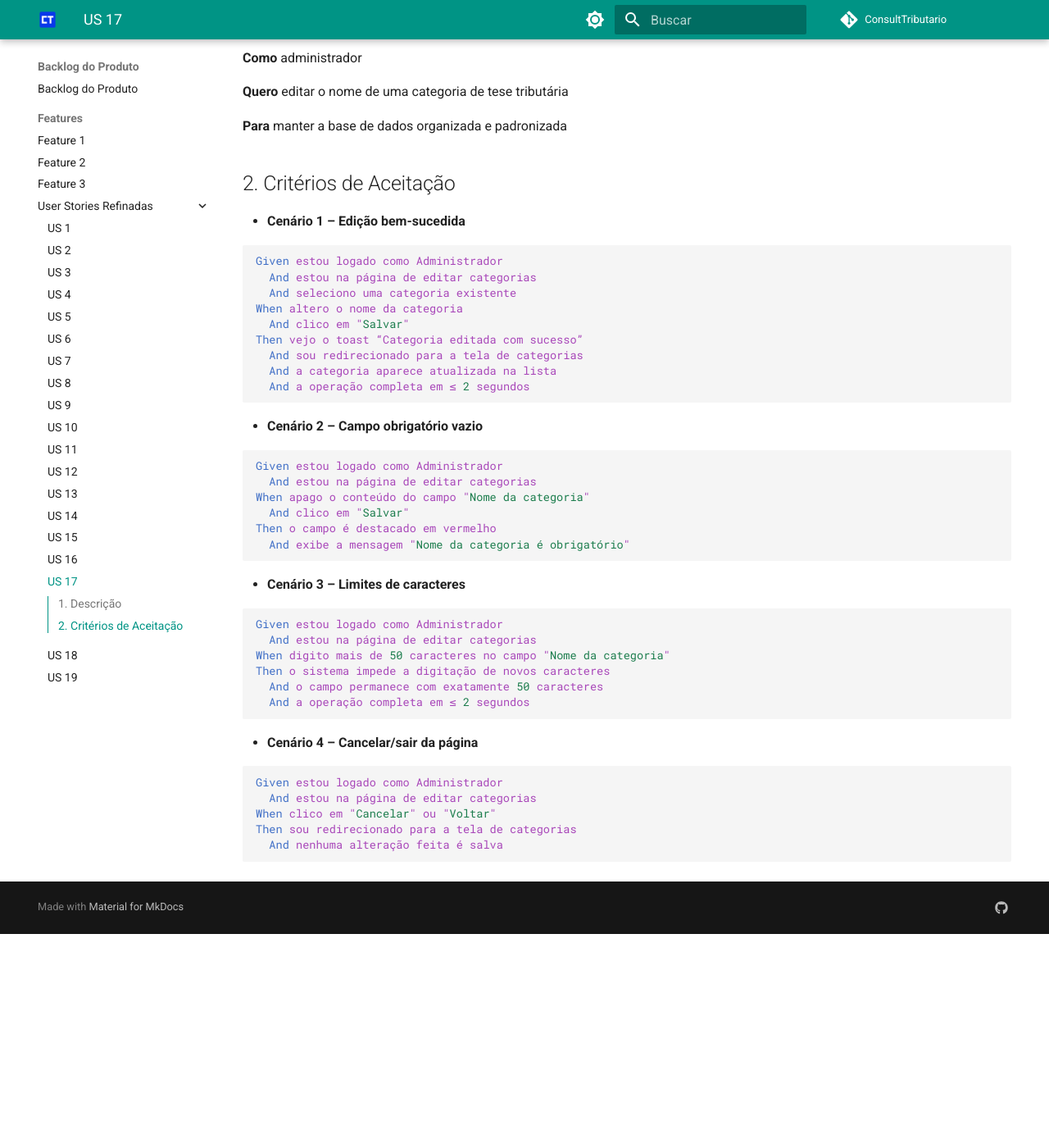
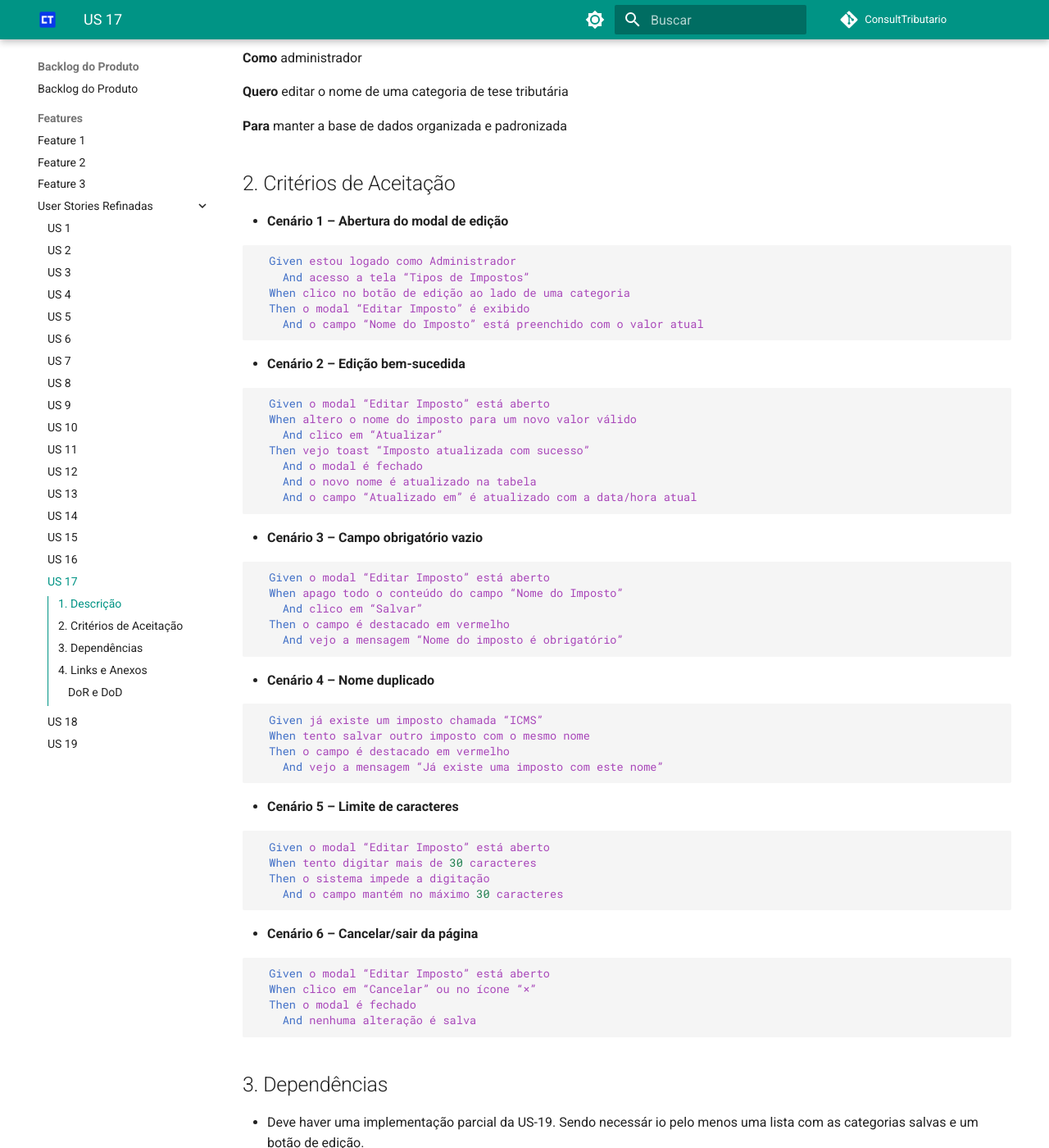
Before and after one commit to mdsreq-fga-unb/2025.1-T02-ConsultTributario, an MkDocs documentation site: the page built from docs/features/gerenciar-teses-tributarias/us-17.md, in a window 1280 px wide and 1400 px high, scrolled down 263 px. Shown: the whole window at 82% size. Built offline with MkDocs 1.6.1 and Material for MkDocs 9.7.7, drawn with Linux system fonts in a browser that asks for light colours; comment, search, counter and statistics services are not loaded; before the commit the page ends 1402 px from its top, so only the background shows below that; some of the changed text lies outside the part shown.

Commit message:
docs: refina US-17

````diff
--- a/docs/features/gerenciar-teses-tributarias/us-17.md
+++ b/docs/features/gerenciar-teses-tributarias/us-17.md
@@ -12,48 +12,77 @@
 
 ## 2. Critérios de Aceitação
 
-- **Cenário 1 – Edição bem-sucedida**
+- **Cenário 1 – Abertura do modal de edição**
 
 ```gherkin
-Given estou logado como Administrador
-  And estou na página de editar categorias
-  And seleciono uma categoria existente
-When altero o nome da categoria
-  And clico em "Salvar"
-Then vejo o toast “Categoria editada com sucesso”
-  And sou redirecionado para a tela de categorias
-  And a categoria aparece atualizada na lista
-  And a operação completa em ≤ 2 segundos
+  Given estou logado como Administrador
+    And acesso a tela “Tipos de Impostos”
+  When clico no botão de edição ao lado de uma categoria
+  Then o modal “Editar Imposto” é exibido
+    And o campo “Nome do Imposto” está preenchido com o valor atual
 ```
 
-- **Cenário 2 – Campo obrigatório vazio**
+- **Cenário 2 – Edição bem-sucedida**
 
 ```gherkin
-Given estou logado como Administrador
-  And estou na página de editar categorias
-When apago o conteúdo do campo "Nome da categoria"
-  And clico em "Salvar"
-Then o campo é destacado em vermelho
-  And exibe a mensagem "Nome da categoria é obrigatório"
+  Given o modal “Editar Imposto” está aberto
+  When altero o nome do imposto para um novo valor válido
+    And clico em “Atualizar”
+  Then vejo toast “Imposto atualizada com sucesso”
+    And o modal é fechado
+    And o novo nome é atualizado na tabela
+    And o campo “Atualizado em” é atualizado com a data/hora atual
 ```
 
-- **Cenário 3 – Limites de caracteres**
+- **Cenário 3 – Campo obrigatório vazio**
 
 ```gherkin
-Given estou logado como Administrador
-  And estou na página de editar categorias
-When digito mais de 50 caracteres no campo "Nome da categoria"
-Then o sistema impede a digitação de novos caracteres
-  And o campo permanece com exatamente 50 caracteres
-  And a operação completa em ≤ 2 segundos
+  Given o modal “Editar Imposto” está aberto
+  When apago todo o conteúdo do campo “Nome do Imposto”
+    And clico em “Salvar”
+  Then o campo é destacado em vermelho
+    And vejo a mensagem “Nome do imposto é obrigatório”
 ```
 
-- **Cenário 4 – Cancelar/sair da página**
+- **Cenário 4 – Nome duplicado**
 
 ```gherkin
-Given estou logado como Administrador
-  And estou na página de editar categorias
-When clico em "Cancelar" ou "Voltar"
-Then sou redirecionado para a tela de categorias
-  And nenhuma alteração feita é salva
+  Given já existe um imposto chamada “ICMS”
+  When tento salvar outro imposto com o mesmo nome
+  Then o campo é destacado em vermelho
+    And vejo a mensagem “Já existe uma imposto com este nome”
 ```
+
+- **Cenário 5 – Limite de caracteres**
+
+```gherkin
+  Given o modal “Editar Imposto” está aberto
+  When tento digitar mais de 30 caracteres
+  Then o sistema impede a digitação
+    And o campo mantém no máximo 30 caracteres
+```
+
+- **Cenário 6 – Cancelar/sair da página**
+
+```gherkin
+  Given o modal “Editar Imposto” está aberto
+  When clico em “Cancelar” ou no ícone “×”
+  Then o modal é fechado
+    And nenhuma alteração é salva
+```
+
+## 3. Dependências
+
+- Deve haver uma implementação parcial da US-19. Sendo necessár
+io pelo menos uma lista com as categorias salvas e um botão de edição.
+
+## 4. Links e Anexos
+
+- Documento da Feature: [Link](gerenciar-teses-tributarias.md)
+- Protótipo: [Link](https://excalidraw.com/#json=C7kHBp8JA0h6ET1vAS8-_,0uFdCU10Q35LT0H7Wpe2bg)
+
+---
+
+### DoR e DoD
+
+**[Link](../../visao-produto/dor-dod.md)**
````
Also changed, not shown: docs/features/gerenciar-teses-tributarias/us-06.md (+12 -2 lines).
